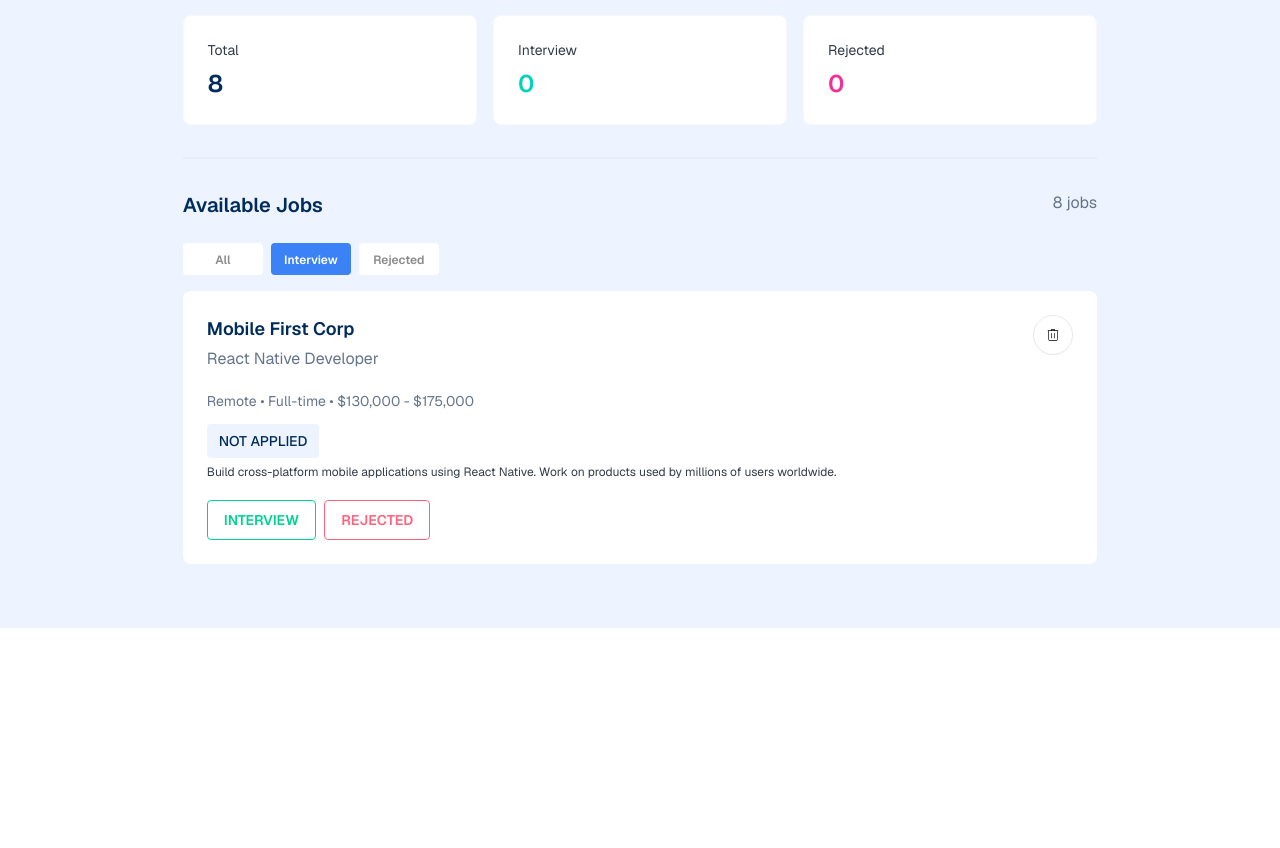
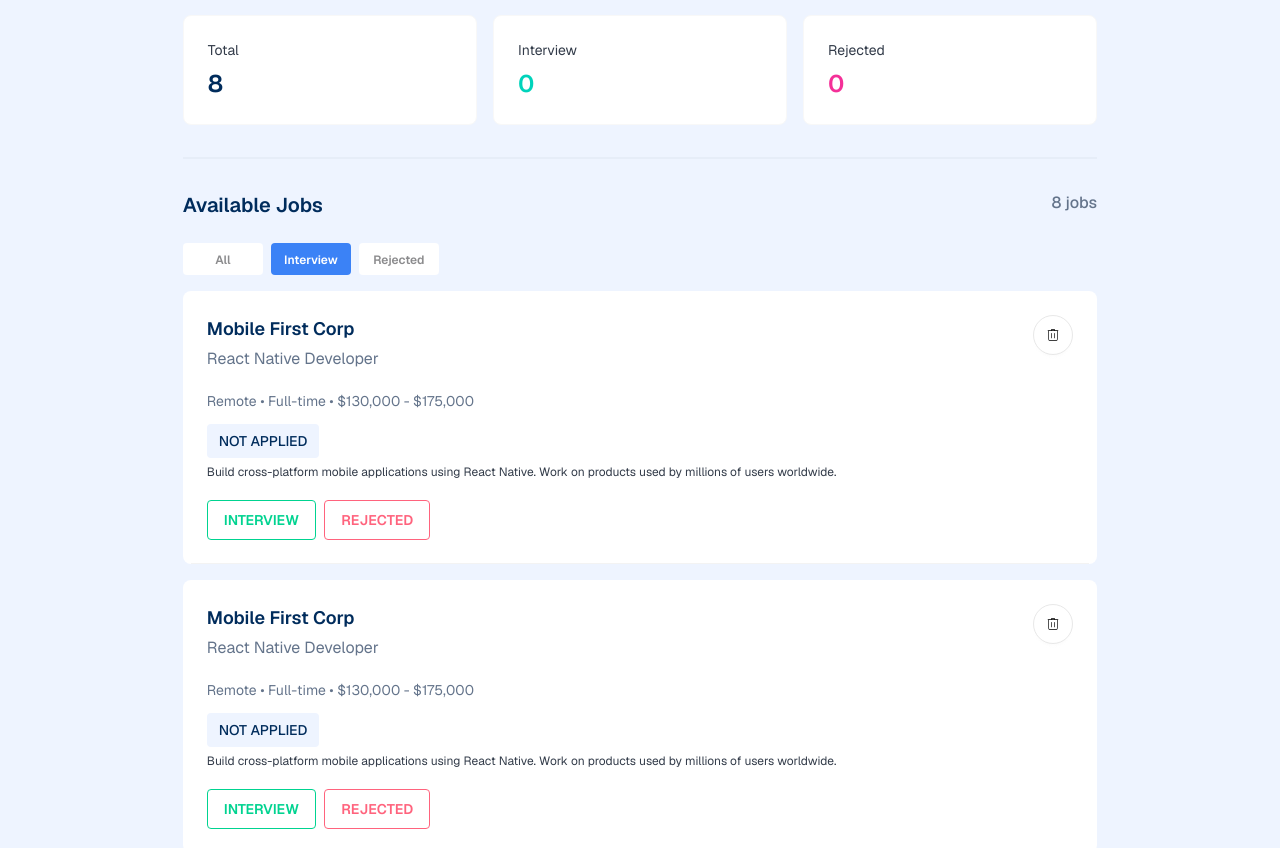
Before and after one commit to otherV/B13-A4, a plain HTML site: page index.html in a window 1280 px wide. Shown: the part 109-957 px from the top of the page. Before the commit the page ends 800 px from the top, so only its background shows below. Drawn offline with nearby package versions, Linux system fonts and the light colour scheme.

Commit message:
joblist array to html li elements injecting inside job-list ul

```diff
--- a/index.html
+++ b/index.html
@@ -49,7 +49,7 @@
                 <h3 class="text-xl font-semibold color-black">Available Jobs</h3>
             </div>
             <div>
-                <p>8 jobs</p>
+                <p class="text-base font-medium">8 jobs</p>
             </div>
         </div>
 
@@ -69,7 +69,7 @@
 
         <div class="w-full">
 
-            <ul class="list">
+            <ul id="job-list" class="list">
 
                 <li class="bg-white list-row p-6 mt-4">
 
@@ -101,7 +101,7 @@
                         </div>
                     </div>
 
-                    <button class="btn btn-circle bg-white hover:bg-red-100 border-[1px]">
+                    <button class="trash-btn btn btn-circle bg-white hover:bg-red-100 border-[1px]">
                         <svg fill="#000000" width="16px" height="16px" viewBox="0 0 0.48 0.48"
                             xmlns="http://www.w3.org/2000/svg">
                             <path
--- a/scripts/script.js
+++ b/scripts/script.js
@@ -1,4 +1,4 @@
-let jobsList=[
+let jobsList = [
     {
         id: 1,
         companyName: "Mobile First Corp",
@@ -88,3 +88,47 @@ let jobsList=[
         status: "not applied"
     }
 ];
+
+const jobListUl = document.querySelector('#job-list');
+
+for (const job of jobsList) {
+    let li = document.createElement('li');
+    li.className = "bg-white list-row p-6 mt-4";
+    li.innerHTML = `<div class="list-col-grow">
+
+                        <div class="list-title">
+                            <h4 class="company-name text-lg font-semibold color-black mb-1">Mobile First Corp</h4>
+                            <p class="position text-base">React Native Developer</p>
+                        </div>
+
+                        <p class="list-info mt-5 text-sm">
+                            <span class="location">Remote</span> • <span class="type">Full-time</span> • $<span
+                                class="salary-min">130,000</span> - $<span class="salary-max">175,000</span>
+                        </p>
+
+                        <div class="mt-5">
+                            <p class="mb-3">
+                                <span class="non-applied text-sm font-medium uppercase rounded-sm w-28 h-9 px-3 py-2">
+                                    NOT APPLIED
+                                </span>
+                            </p>
+                            <p class="list-col-wrap text-xs color-DGray text-sm">
+                                Build cross-platform mobile applications using React Native. Work on products used by millions of users worldwide.
+                            </p>
+                        </div>
+                        <div class="mt-5 flex gap-x-2">
+                            <button class="btn btn-outline btn-success text-sm font-semibold uppercase">Interview</button>
+                            <button class="btn btn-outline btn-error text-sm font-semibold uppercase">Rejected</button>
+                        </div>
+                    </div>
+
+                    <button class="trash-btn btn btn-circle bg-white hover:bg-red-100 border-[1px]">
+                        <svg fill="#000000" width="16px" height="16px" viewBox="0 0 0.48 0.48"
+                            xmlns="http://www.w3.org/2000/svg">
+                            <path
+                                d="M0.38 0.12v0.25A0.05 0.05 0 0 1 0.33 0.42h-0.18A0.05 0.05 0 0 1 0.1 0.37V0.12H0.09a0.01 0.01 0 0 1 0 -0.02H0.18V0.09A0.03 0.03 0 0 1 0.21 0.06h0.06A0.03 0.03 0 0 1 0.3 0.09V0.1h0.09a0.01 0.01 0 1 1 0 0.02zm-0.26 0v0.25A0.03 0.03 0 0 0 0.15 0.4h0.18A0.03 0.03 0 0 0 0.36 0.37V0.12zM0.28 0.1V0.09A0.01 0.01 0 0 0 0.27 0.08h-0.06A0.01 0.01 0 0 0 0.2 0.09V0.1zm0 0.09a0.01 0.01 0 1 1 0.02 0v0.14a0.01 0.01 0 1 1 -0.02 0zm-0.1 0a0.01 0.01 0 0 1 0.02 0v0.14a0.01 0.01 0 1 1 -0.02 0z" />
+                        </svg>
+                    </button>`;
+
+    jobListUl.appendChild(li);
+}
```
